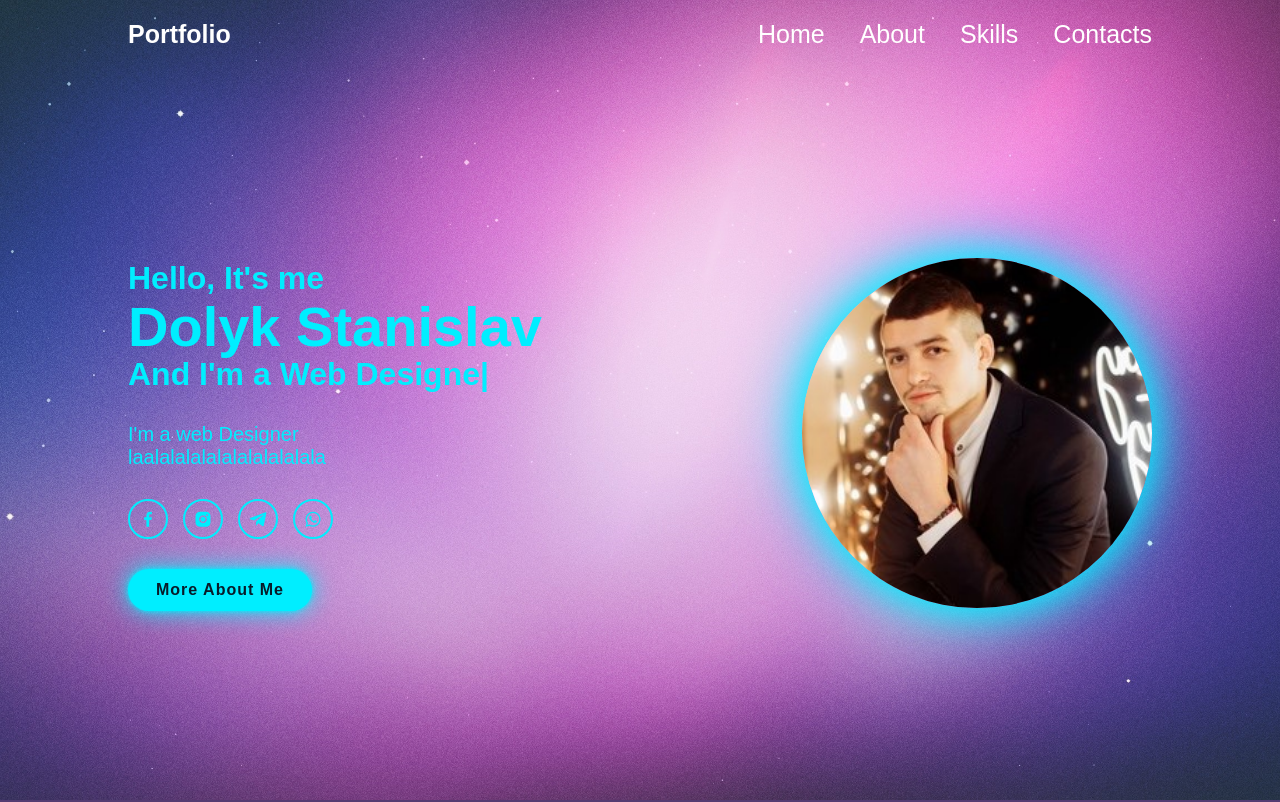
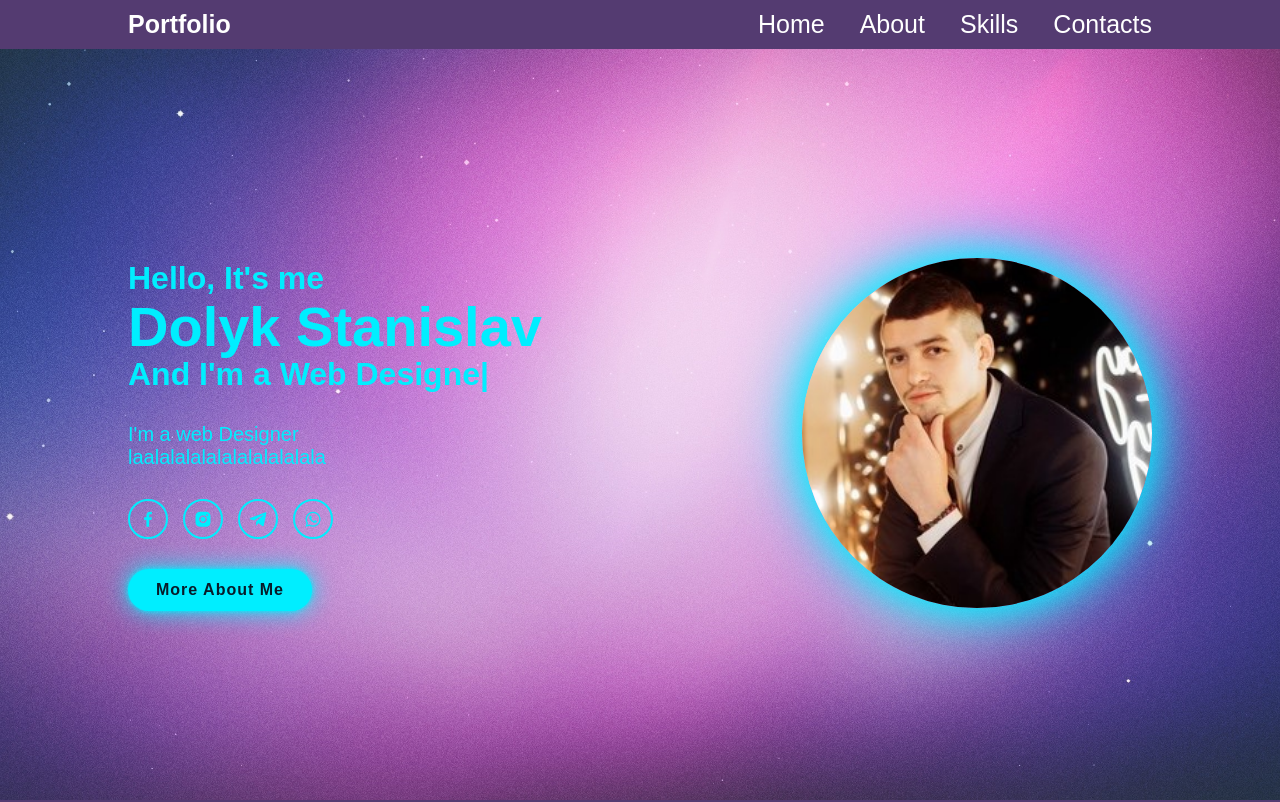
Before and after one commit to Stason4ik651/resume, an Angular app: page / in a window 1280 px wide. Shown: the top 802 px of the page. Built offline with nearby package versions, Linux system fonts and the light colour scheme.

Commit message:
Some header styles changes

```diff
--- a/src/app/components/header/header.component.css
+++ b/src/app/components/header/header.component.css
@@ -3,13 +3,14 @@
   top: 0;
   left: 0;
   width: 100%;
-  padding: 20px 10%;
-  background: transparent;
+  padding: 10px 10%;
+  background: #543b71;
   display: flex;
   justify-content: space-between;
   align-items: center;
   z-index: 100;
 }
+
 .logo {
   position: relative;
   font-size: 25px;
```
